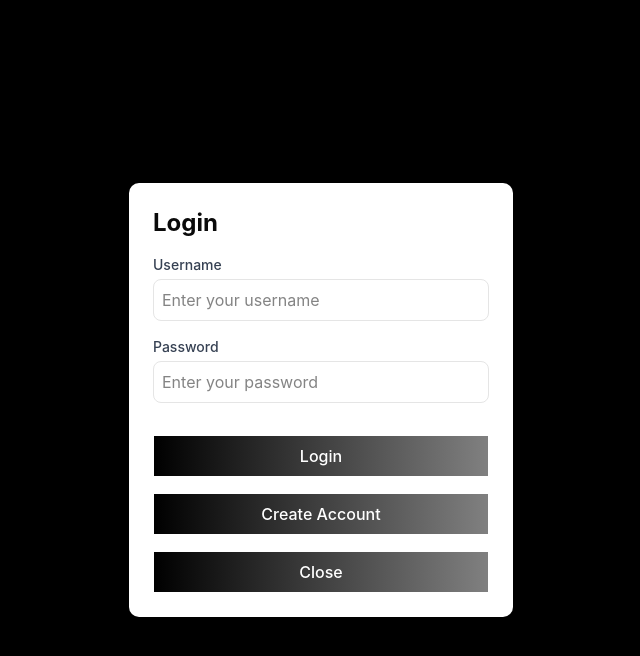
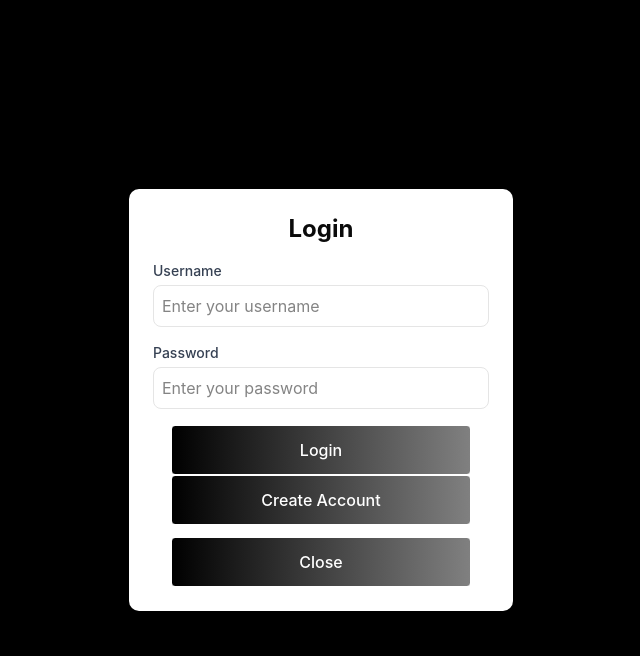
Before and after one commit to apoborka/Respawn, a React (Vite) app in the folder client/: page /search in a window 1280 px wide. Both pictures are taken after a click on the button "Login". Shown: the top 656 px of the page, without its empty margins (319-959 px from the left). Built offline with nearby package versions, Linux system fonts and the light colour scheme.

Commit message:
Decoupled button styling for more individualized button styling control

```diff
--- a/client/src/components/Header.tsx
+++ b/client/src/components/Header.tsx
@@ -35,7 +35,7 @@ const Header: React.FC = () => {
 
             <button
               onClick={handleLoginClick}
-              className="ml-4 px-4 py-2 rounded-md border border-white text-white hover:bg-white hover:text-red-500 transition"
+              className="login-button"
             >
               Login
             </button>
@@ -52,7 +52,7 @@ const Header: React.FC = () => {
             />
             <button
               onClick={() => console.log(`Searching for: ${searchQuery}`)} // Replace with actual search logic
-              className="px-4 py-2 bg-primary text-white border border-white hover:text-red-500 hover:bg-primary-dark transition"
+              className="search-button"
             >
               Search
             </button>
--- a/client/src/components/LoginSignupModal.tsx
+++ b/client/src/components/LoginSignupModal.tsx
@@ -33,9 +33,9 @@ const LoginSignupModal: React.FC<LoginSignupModalProps> = ({ isOpen, onClose })
       <div className="bg-white rounded-lg shadow-lg p-6 w-96">
         {isCreatingAccount ? (
           <>
-            <h2 className="text-2xl font-bold mb-4">Create Account</h2>
-            <form onSubmit={handleCreateAccountSubmit}>
-              <div className="mb-4">
+            <h2 className="text-2xl font-bold mb-4 text-center">Create Account</h2>
+            <form onSubmit={handleCreateAccountSubmit} className="flex flex-col items-center">
+              <div className="mb-4 w-full">
                 <label htmlFor="username" className="block text-sm font-medium text-gray-700">
                   Username
                 </label>
@@ -49,7 +49,7 @@ const LoginSignupModal: React.FC<LoginSignupModalProps> = ({ isOpen, onClose })
                   required
                 />
               </div>
-              <div className="mb-4">
+              <div className="mb-4 w-full">
                 <label htmlFor="password" className="block text-sm font-medium text-gray-700">
                   Password
                 </label>
@@ -63,7 +63,7 @@ const LoginSignupModal: React.FC<LoginSignupModalProps> = ({ isOpen, onClose })
                   required
                 />
               </div>
-              <div className="mb-4">
+              <div className="mb-4 w-full">
                 <label htmlFor="confirmPassword" className="block text-sm font-medium text-gray-700">
                   Confirm Password
                 </label>
@@ -78,30 +78,36 @@ const LoginSignupModal: React.FC<LoginSignupModalProps> = ({ isOpen, onClose })
                 />
               </div>
               {error && <p className="text-red-500 text-sm mb-4">{error}</p>}
+              <div className="flex flex-col items-center w-full">
                 <button
                   type="submit"
                   disabled={!isCreateAccountEnabled} // Disable button if fields are not valid
-                className={`mt-4 w-full py-2 rounded-md border ${
-                  isCreateAccountEnabled
-                    ? "bg-gray-200 text-gray-700 hover:bg-gray-300 hover:border-green-500"
-                    : "bg-gray-300 text-gray-500 cursor-not-allowed"
+                  className={`modal-button ${
+                    isCreateAccountEnabled ? "hover:border-green-500" : "cursor-not-allowed"
                   }`}
                 >
                   Create Account
                 </button>
-            </form>
                 <button
                   onClick={() => setIsCreatingAccount(false)}
-              className="mt-4 w-full bg-gray-200 text-gray-700 py-2 rounded-md hover:bg-gray-300"
+                  className="modal-button"
                 >
                   Back to Login
                 </button>
+                <button
+                  onClick={onClose}
+                  className="modal-button close-button"
+                >
+                  Close
+                </button>
+              </div>
+            </form>
           </>
         ) : (
           <>
-            <h2 className="text-2xl font-bold mb-4">Login</h2>
-            <form>
-              <div className="mb-4">
+            <h2 className="text-2xl font-bold mb-4 text-center">Login</h2>
+            <form className="flex flex-col items-center">
+              <div className="mb-4 w-full">
                 <label htmlFor="username" className="block text-sm font-medium text-gray-700">
                   Username
                 </label>
@@ -115,7 +121,7 @@ const LoginSignupModal: React.FC<LoginSignupModalProps> = ({ isOpen, onClose })
                   required
                 />
               </div>
-              <div className="mb-4">
+              <div className="mb-4 w-full">
                 <label htmlFor="password" className="block text-sm font-medium text-gray-700">
                   Password
                 </label>
@@ -129,27 +135,30 @@ const LoginSignupModal: React.FC<LoginSignupModalProps> = ({ isOpen, onClose })
                   required
                 />
               </div>
+              <div className="flex flex-col items-center w-full">
                 <button
                   type="submit"
-                className={`mt-4 w-full bg-gray-200 text-gray-700 py-2 rounded-md border ${
-                  isLoginEnabled ? "hover:border-green-500 hover:bg-gray-300" : "cursor-not-allowed"
+                  disabled={!isLoginEnabled} // Disable button if fields are not valid
+                  className={`modal-button ${
+                    isLoginEnabled ? "hover:border-green-500" : "cursor-not-allowed"
                   }`}
                 >
                   Login
                 </button>
-            </form>
                 <button
                   onClick={() => setIsCreatingAccount(true)}
-              className="mt-4 w-full bg-gray-200 text-gray-700 py-2 rounded-md hover:bg-gray-300"
+                  className="modal-button"
                 >
                   Create Account
                 </button>
                 <button
                   onClick={onClose}
-              className="mt-4 w-full bg-gray-200 text-gray-700 py-2 rounded-md hover:bg-gray-300"
+                  className="modal-button close-button"
                 >
                   Close
                 </button>
+              </div>
+            </form>
           </>
         )}
       </div>
--- a/client/src/index.css
+++ b/client/src/index.css
@@ -108,8 +108,6 @@ button {
   background-color: transparent;
   cursor: pointer;
   transition: background 0.5s ease, transform 0.2s;
-  /* min-width: 80px;
-  max-width: 80px; */
 }
 
 button:hover {
@@ -125,14 +123,10 @@ button:hover {
   );
   background-size: 400% 400%;
   animation: animate-gradient 20s infinite;
-  border: 1px solid white;
-  color: white;
-  font-weight: 500;
-  font-size: 1em;
-  cursor: pointer;
-  transition: transform 0.2s, font-weight 0.2s;
+  transform: scale(1.05);
 }
 
+/* LandingPage Image Button */
 .landing-logo-button {
   border-radius: 100px;
   width: 12rem;
@@ -172,6 +166,131 @@ button:hover {
   background-size: 400% 400%;
   animation: animate-gradient 5s infinite;
   transform: scale(1.05);
+}
+
+/* Login Button */
+.login-button {
+  background: linear-gradient(
+    90deg,
+    black 0%,
+    gray 50%,
+    black 100%
+  );
+  background-size: 200% 200%;
+  animation: black-to-gray-gradient 10s infinite;
+  border-radius: 4px;
+  border: 1px solid white;
+  color: white;
+  font-size: 1rem; /* Ensure consistent font size */
+  font-weight: 500;
+  font-family: inherit;
+  background-color: transparent;
+  cursor: pointer;
+  padding: 0.5rem 1rem; /* Restore original padding */
+  height: auto; /* Ensure height adjusts based on content */
+  min-width: 80px;
+  transition: background 0.5s ease, transform 0.2s;
+}
+
+.login-button:hover {
+  background: linear-gradient(
+    90deg,
+    green 0%,
+    rgb(6, 6, 168) 16.6%,
+    indigo 33.3%,
+    rgb(197, 18, 117) 50%,
+    red 66.6%,
+    orange 83.3%,
+    gold 100%
+  );
+  background-size: 400% 400%;
+  animation: animate-gradient 20s infinite;
+  transform: scale(1.05);
+}
+
+/* Search Button */
+.search-button {
+  background: linear-gradient(
+    90deg,
+    black 0%,
+    gray 50%,
+    black 100%
+  );
+  background-size: 200% 200%;
+  animation: black-to-gray-gradient 10s infinite;
+  border-radius: 4px;
+  border: 1px solid white;
+  color: white;
+  font-size: 1rem;
+  font-weight: 500;
+  font-family: inherit;
+  background-color: transparent;
+  cursor: pointer;
+  padding: 0.5rem 1rem;
+  height: auto;
+  transition: background 0.5s ease, transform 0.2s;
+}
+
+.search-button:hover {
+  background: linear-gradient(
+    90deg,
+    green 0%,
+    rgb(6, 6, 168) 16.6%,
+    indigo 33.3%,
+    rgb(197, 18, 117) 50%,
+    red 66.6%,
+    orange 83.3%,
+    gold 100%
+  );
+  background-size: 400% 400%;
+  animation: animate-gradient 20s infinite;
+  transform: scale(1.05);
+}
+
+/* Modal Buttons */
+.modal-button {
+  background: linear-gradient(
+    90deg,
+    black 0%,
+    gray 50%,
+    black 100%
+  );
+  background-size: 200% 200%;
+  animation: black-to-gray-gradient 10s infinite;
+  border-radius: 4px;
+  border: 1px solid white;
+  color: white;
+  font-size: 1rem; /* Ensure consistent font size */
+  font-weight: 500;
+  font-family: inherit;
+  background-color: transparent;
+  cursor: pointer;
+  padding: 0.75rem 1.5rem; /* Standardized padding for consistent size */
+  width: 100%; /* Full width of the container */
+  max-width: 300px; /* Optional: Limit the button width */
+  transition: background 0.5s ease, transform 0.2s;
+  text-align: center;
+}
+
+.modal-button:hover {
+  background: linear-gradient(
+    90deg,
+    green 0%,
+    rgb(6, 6, 168) 16.6%,
+    indigo 33.3%,
+    rgb(197, 18, 117) 50%,
+    red 66.6%,
+    orange 83.3%,
+    gold 100%
+  );
+  background-size: 400% 400%;
+  animation: animate-gradient 20s infinite;
+  transform: scale(1.05);
+}
+
+
+.modal-button.close-button {
+  margin-top: 0.8rem;
 }
 
 button:focus,
```
Lines whose indentation alone changed are shown as unchanged.
